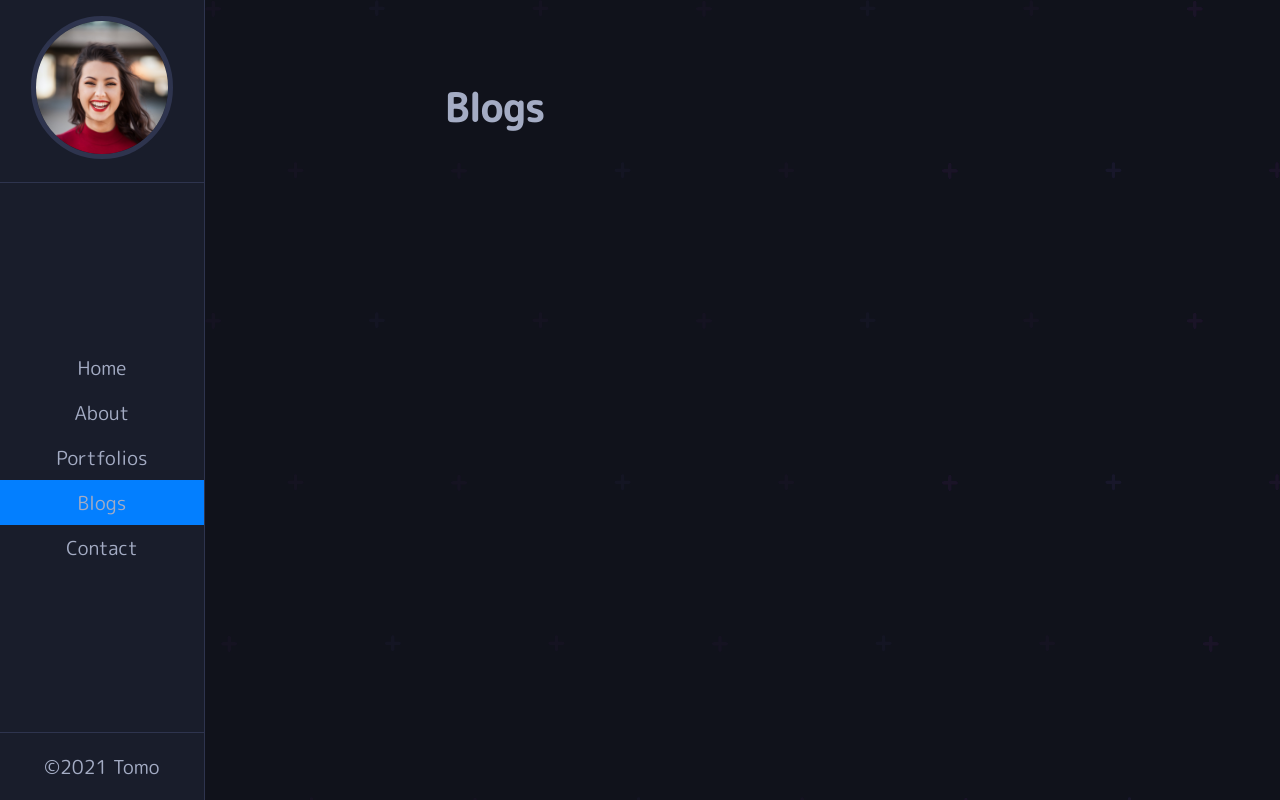
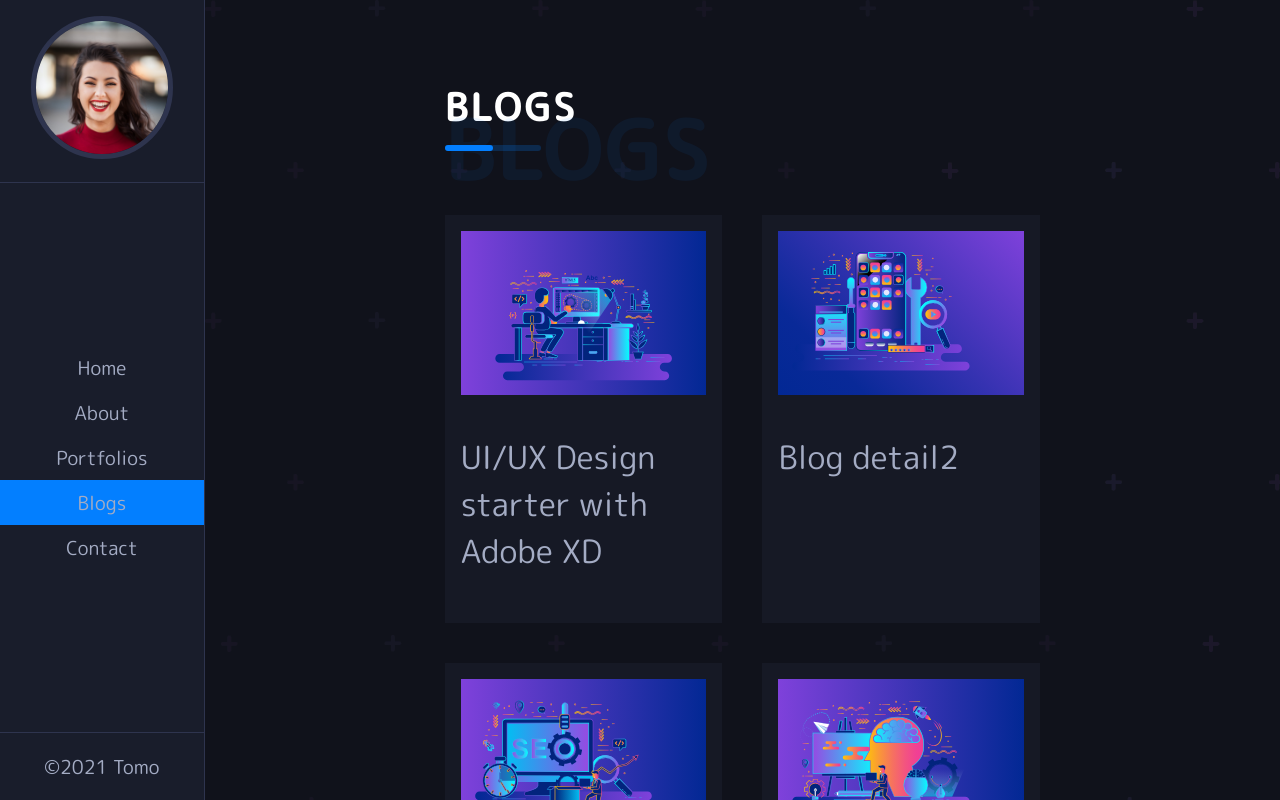
Before and after one commit to soregashi-27/personal-web-site, a React (Create React App) app: page /blogs in a window 1280 px wide. Shown: the top 800 px of the page. Built offline with nearby package versions, Linux system fonts and the light colour scheme.

Commit message:
ブログページを追加

```diff
--- a/src/App.scss
+++ b/src/App.scss
@@ -5,6 +5,7 @@
 @import './Styles/about';
 @import './Styles/skill';
 @import './Styles/service';
+@import './Styles/blogs';
 
 * {
   padding: 0;
--- a/src/Components/allBlogs.js
+++ b/src/Components/allBlogs.js
@@ -0,0 +1,67 @@
+import blog1 from '../img/blogs/blog1.svg';
+import blog2 from '../img/blogs/blog2.svg';
+import blog3 from '../img/blogs/blog3.svg';
+import blog4 from '../img/blogs/blog4.svg';
+import blog5 from '../img/blogs/blog5.svg';
+import blog6 from '../img/blogs/blog5.svg';
+
+// eslint-disable-next-line import/no-anonymous-default-export
+export default [
+  {
+    id: 1,
+    image: blog1,
+    title: 'UI/UX Design starter with Adobe XD',
+    link: 'https://github.com/soregashi-27/soregashi-27.me',
+    date: '21',
+    month: 'mar',
+    year: '2021',
+  },
+  {
+    id: 2,
+    image: blog2,
+    title: 'Blog detail2',
+    link: 'https://github.com/soregashi-27/soregashi-27.me',
+    date: '21',
+    month: 'mar',
+    year: '2021',
+  },
+  {
+    id: 3,
+    image: blog3,
+    title: 'blog detail3',
+    link: 'https://github.com/soregashi-27/soregashi-27.me',
+    date: '21',
+    month: 'mar',
+    year: '2021',
+  },
+  {
+    id: 4,
+    image: blog4,
+    title: 'UI/UX Design starter with Adobe XD',
+    link: 'https://github.com/soregashi-27/soregashi-27.me',
+    date: '21',
+    month: 'mar',
+    year: '2021',
+  },
+  {
+    id: 5,
+    image: blog5,
+    title: 'UI/UX Design starter with Adobe XD',
+    link: 'https://github.com/soregashi-27/soregashi-27.me',
+    date: '21',
+    month: 'mar',
+    year: '2021',
+  },
+  {
+    id: 6,
+    image: blog6,
+    //TODO: 画像を追加する場合は別途準備する
+    title: 'UI/UX Design starter with Adobe XD',
+    link: 'https://github.com/soregashi-27/soregashi-27.me',
+    date: '21',
+    month: 'mar',
+    year: '2021',
+  },
+];
+
+//Portfolio等のブログ、内容はここに入れる計画。コード、開発時のレビューなどなど。
--- a/src/Pages/BlogsPage.js
+++ b/src/Pages/BlogsPage.js
@@ -1,9 +1,27 @@
 import React from 'react';
+import allBlogs from '../Components/allBlogs';
+import Tittle from '../Components/Tittle';
 
 function BlogsPage() {
   return (
     <div>
-      <h1>Blogs</h1>
+      <div className="blog-tittle">
+        <Tittle title={'Blogs'} span={'Blogs'} />
+      </div>
+      <div className="BlogsPage">
+        {allBlogs.map((blog) => {
+          return (
+            <div className="blog" key={blog.id}>
+              <div className="blog-content">
+                <img src={blog.image} alt="" />
+                <a href={blog.link} className="blog-link">
+                  {blog.title}
+                </a>
+              </div>
+            </div>
+          );
+        })}
+      </div>
     </div>
   );
 }
--- /dev/null
+++ b/src/Styles/_blogs.scss
@@ -0,0 +1,42 @@
+.BlogsPage {
+  display: grid;
+  grid-template-columns: repeat(2, 1fr);
+  grid-gap: 2.5rem;
+  margin-top: 4rem; //一時的に追加
+  .blog {
+    background-color: #161925;
+    width: 100%;
+    padding: 1rem;
+    overflow: hidden;
+    .blog-content {
+      overflow: hidden;
+      padding-bottom: 2rem;
+      img {
+        width: 100%;
+        transition: all 0.4s ease-in-out;
+        &:hover {
+          transform: scale(1.2);
+          //FIXME:1.4だとかなり動くので検討
+        }
+        padding-bottom: 2rem;
+      }
+      .blog-link {
+        color: inherit;
+        font-family: inherit;
+        text-decoration: none;
+        font-size: 2rem;
+        // margin: 2rem 0;
+        padding-bottom: 2rem;
+        transition: all 0.4s ease-in-out;
+        &:hover {
+          color: #037fff;
+          //文字のカラーのみ指定
+        }
+      }
+    }
+  }
+
+  .blog-tittle {
+    margin-bottom: 6rem;
+  }
+}
```
